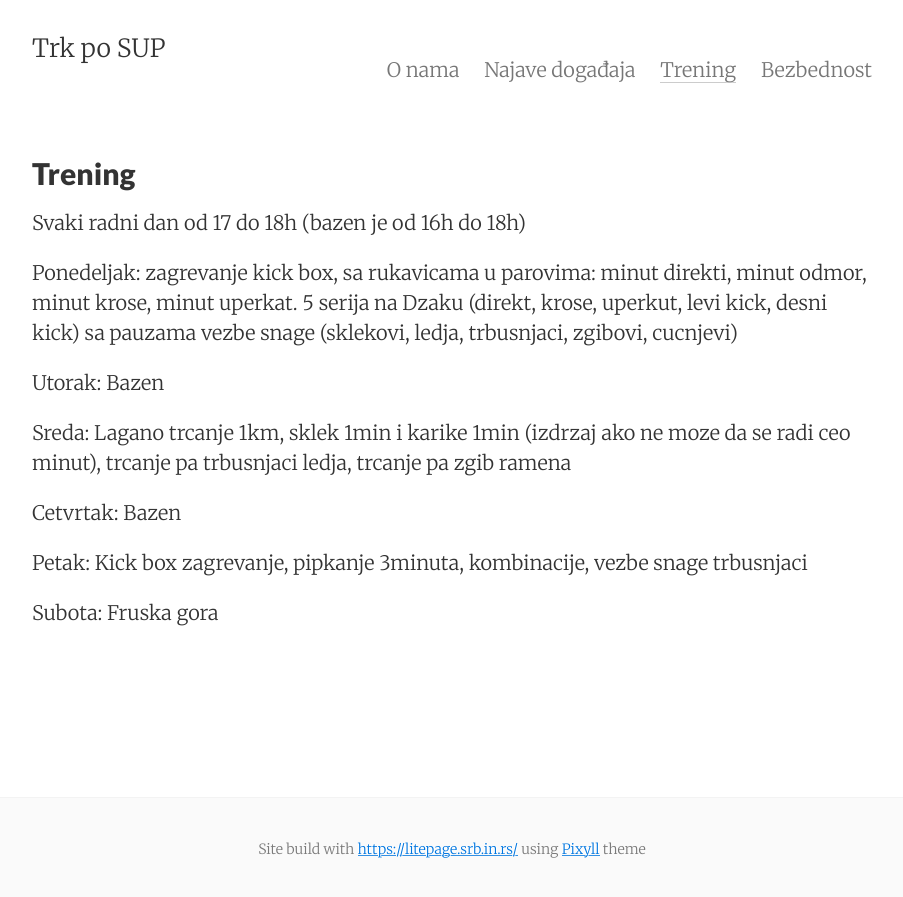
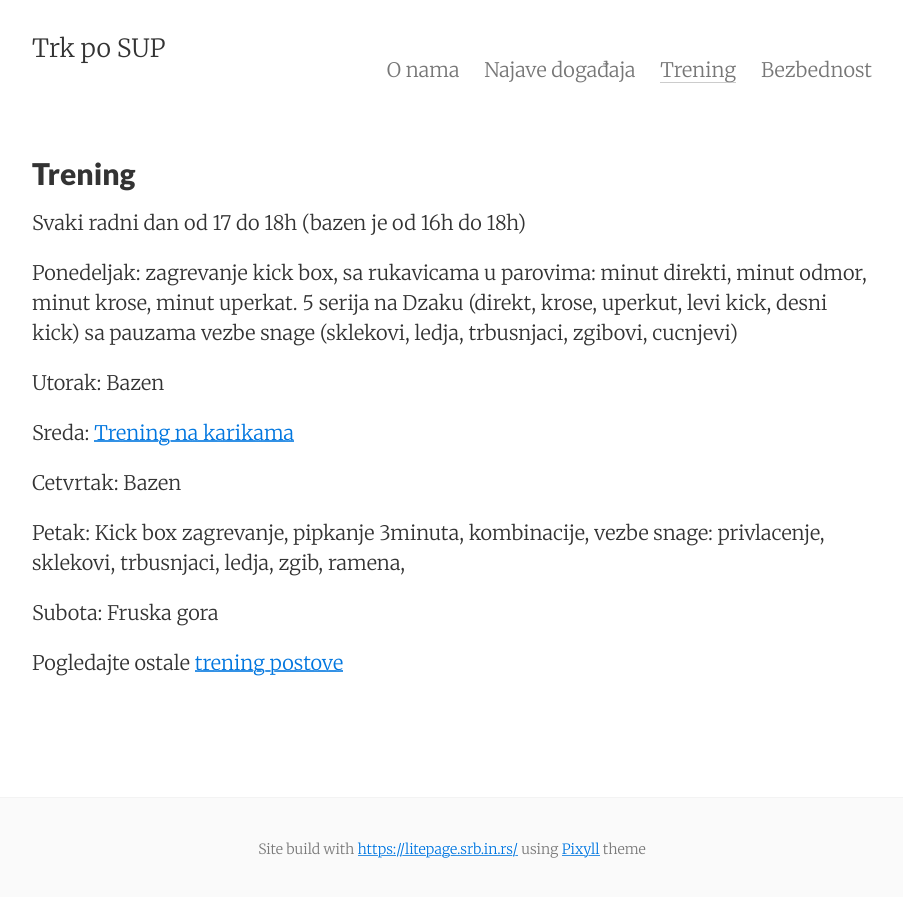
Before and after one commit to trkinrs/trk-po-sup.srb.in.rs, a Jekyll site: the page built from trening.md, in a window 1280 px wide. Shown: the top 897 px of the page, without its empty margins (188-1091 px from the left). Built offline with Jekyll 4.4.1, drawn with Linux system fonts in a browser that asks for light colours.

Commit message:
Update source site content

```diff
--- a/trening.md
+++ b/trening.md
@@ -8,10 +8,12 @@ Ponedeljak: zagrevanje kick box, sa rukavicama u parovima: minut direkti, minut
 
 Utorak: Bazen
 
-Sreda: Lagano trcanje 1km, sklek 1min i karike 1min (izdrzaj ako ne moze da se radi ceo minut), trcanje pa trbusnjaci ledja, trcanje pa zgib ramena
+Sreda:  [Trening na karikama]({{ site.baseurl }}//2026/04/19/trening-na-karikama/)
 
 Cetvrtak: Bazen
 
-Petak: Kick box zagrevanje, pipkanje 3minuta, kombinacije, vezbe snage trbusnjaci
+Petak: Kick box zagrevanje, pipkanje 3minuta, kombinacije, vezbe snage: privlacenje, sklekovi, trbusnjaci, ledja, zgib, ramena,
 
 Subota: Fruska gora
+
+Pogledajte ostale [trening postove](https://trk-po-sup.srb.in.rs/categories/trening/)
```
Also changed, not shown: _posts/2026-04-20-zajednicki-trening.md (added, +23 -0 lines), najave.md (+2 -1 lines), assets/images/pripreme za trening.jpg (added), assets/images/zajednicki trening.jpg (added).
